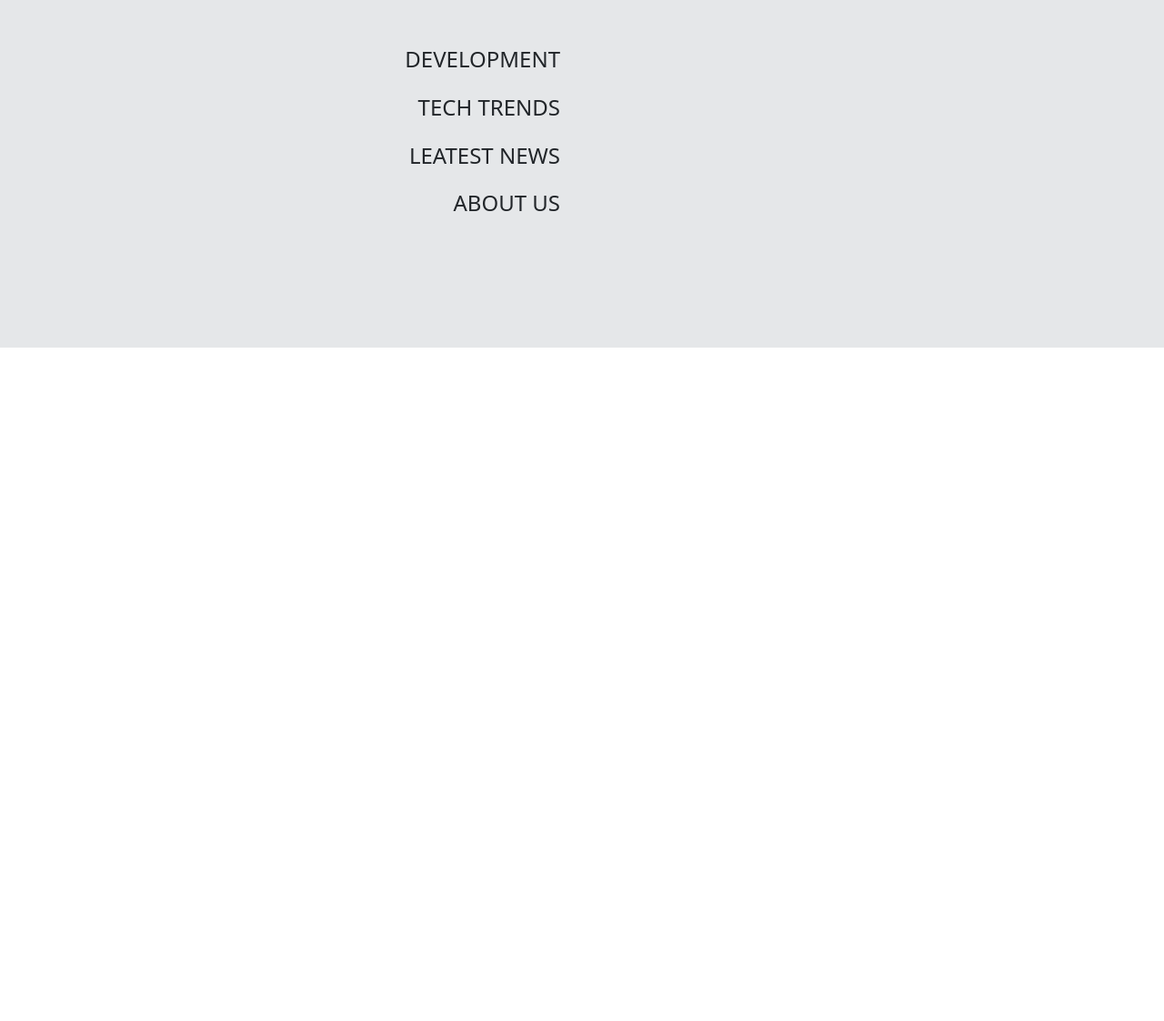
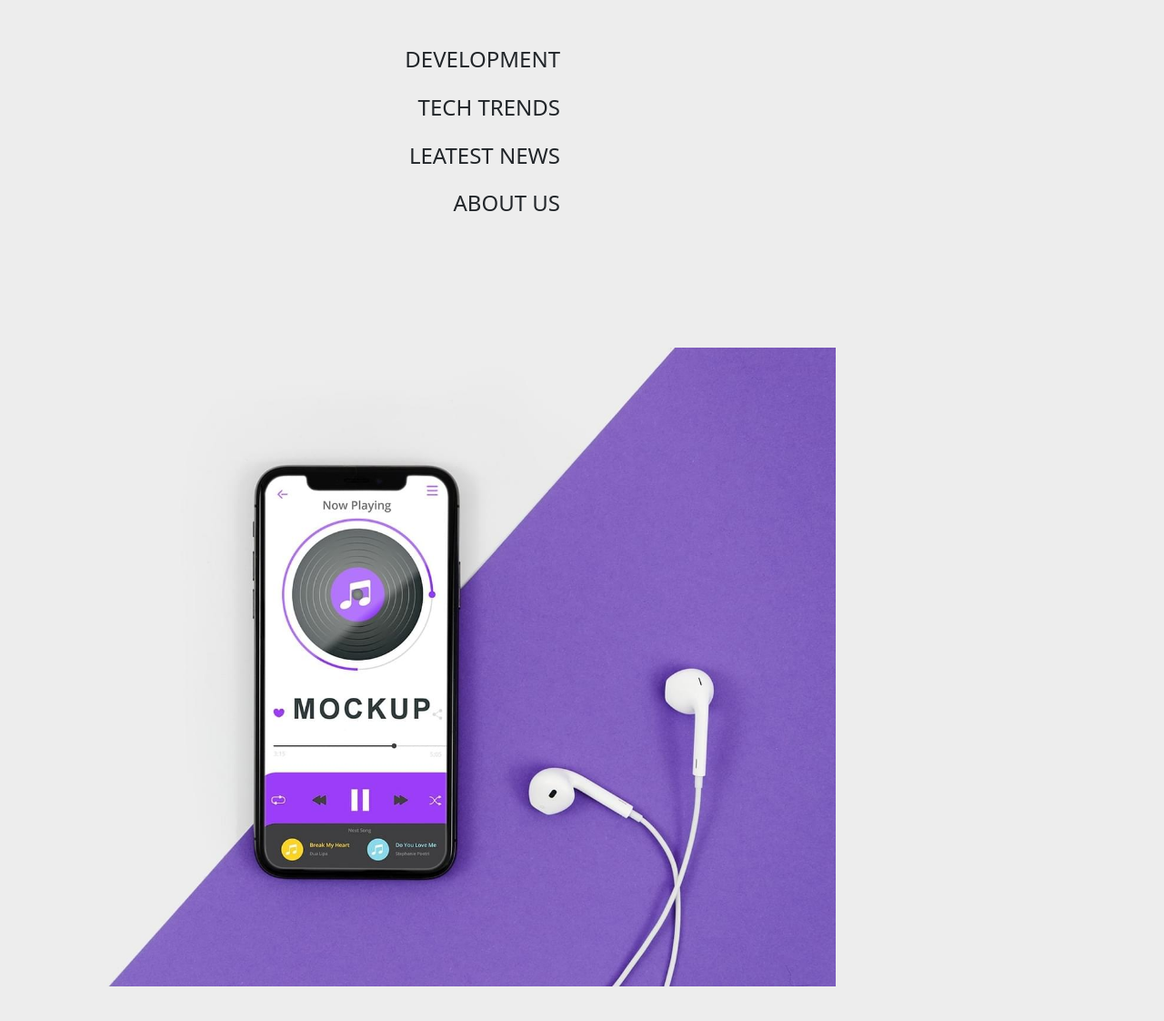
Before and after one commit to dang1707vu/nicepage, a website: page index.html in a window 1280 px wide. Shown: the part 566-1688 px from the top of the page at 91% size. Before the commit the page ends 948 px from the top, so only its background shows below. Drawn offline with nearby package versions, Linux system fonts and the light colour scheme.

Commit message:
added hero.img

```diff
--- a/index.html
+++ b/index.html
@@ -31,7 +31,7 @@
   </nav>
 
 <!-- Hero Section -->
-<section class="hero bg-light pt-5 mt-4">
+<section class="bg-light pt-5 mt-4">
     <div class="container pt-4">
         <div class="row">
             <div class="col-xxl-8 col-6">
@@ -56,8 +56,11 @@
                         <h4 class="mb-5">ABOUT US</h4>
                     </div>
                 </div>
-        </div>
-    </div>
+          </div>
+          <div class="col-xxl-4">
+            <img src="images/bg-hero.jpg" class="img-fluid heroBG" alt="">
+            </div>
+      </div>
     </div>
 </section>
 
--- a/main.scss
+++ b/main.scss
@@ -1,5 +1,5 @@
 $primary: #7f51d6;
-$light: #E5E7E9;
+$light: #ededed;
 
 $navbar-active-color: #db545a;
 $navbar-light-hover-color:     #db545a;
@@ -23,13 +23,13 @@ $navbar-light-hover-color:     #db545a;
 }
 
 //Hero Section
-// .hero {
-//     background-image: url(./images/bg-hero.jpg);
-//     float: ;
-//     background-size: contain;
-//     background-repeat: no-repeat;
-//     background-position: center center;
-// }
+
+.heroBG {
+    height: 75%;
+    background-size: contain;
+    background-repeat: no-repeat;
+    background-position: center right;
+}
 
 .borderH {
     margin-top: 20px;
@@ -37,3 +37,8 @@ $navbar-light-hover-color:     #db545a;
     border-bottom: #7f51d6;
     border-width: 13px;
 }
+
+.nopadding {
+    padding-right: 0 !important;
+    margin-right: 0 !important;
+ }
```
Also changed, not shown: style.css, 1 other file.
